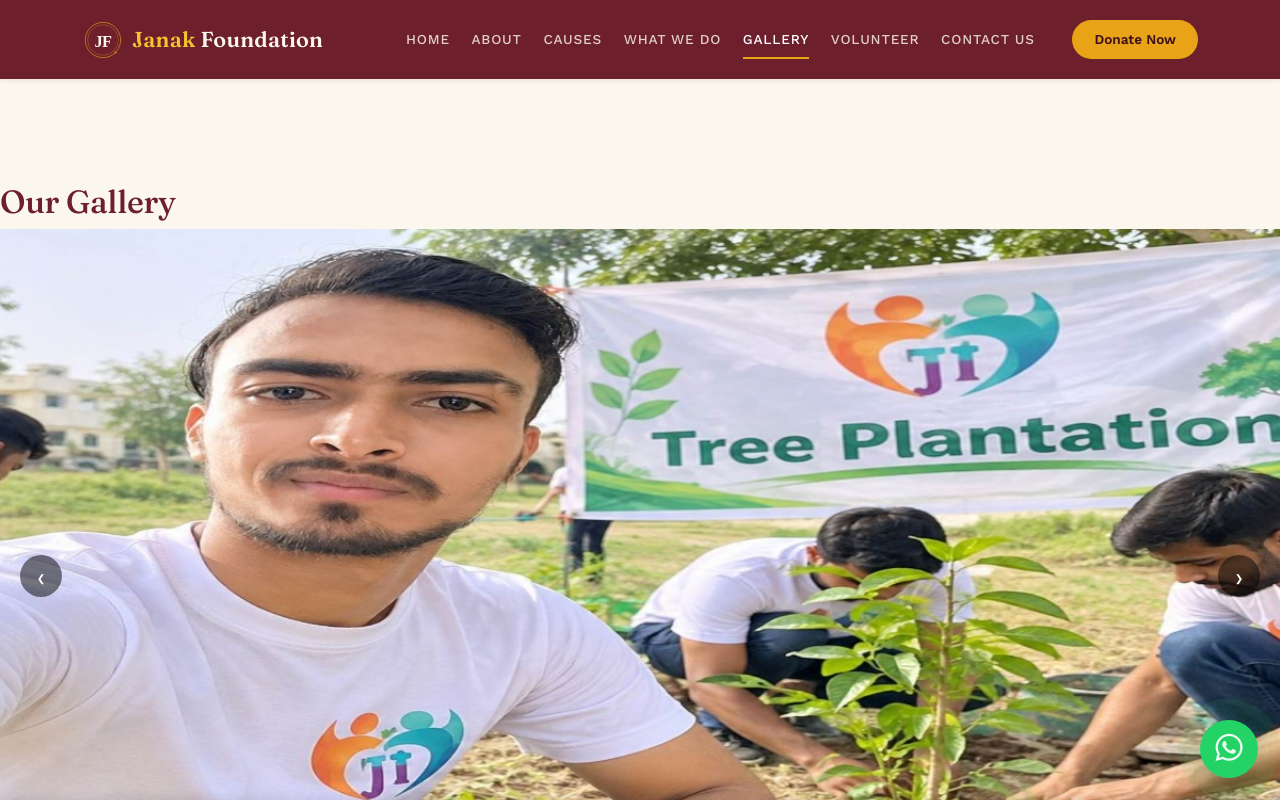
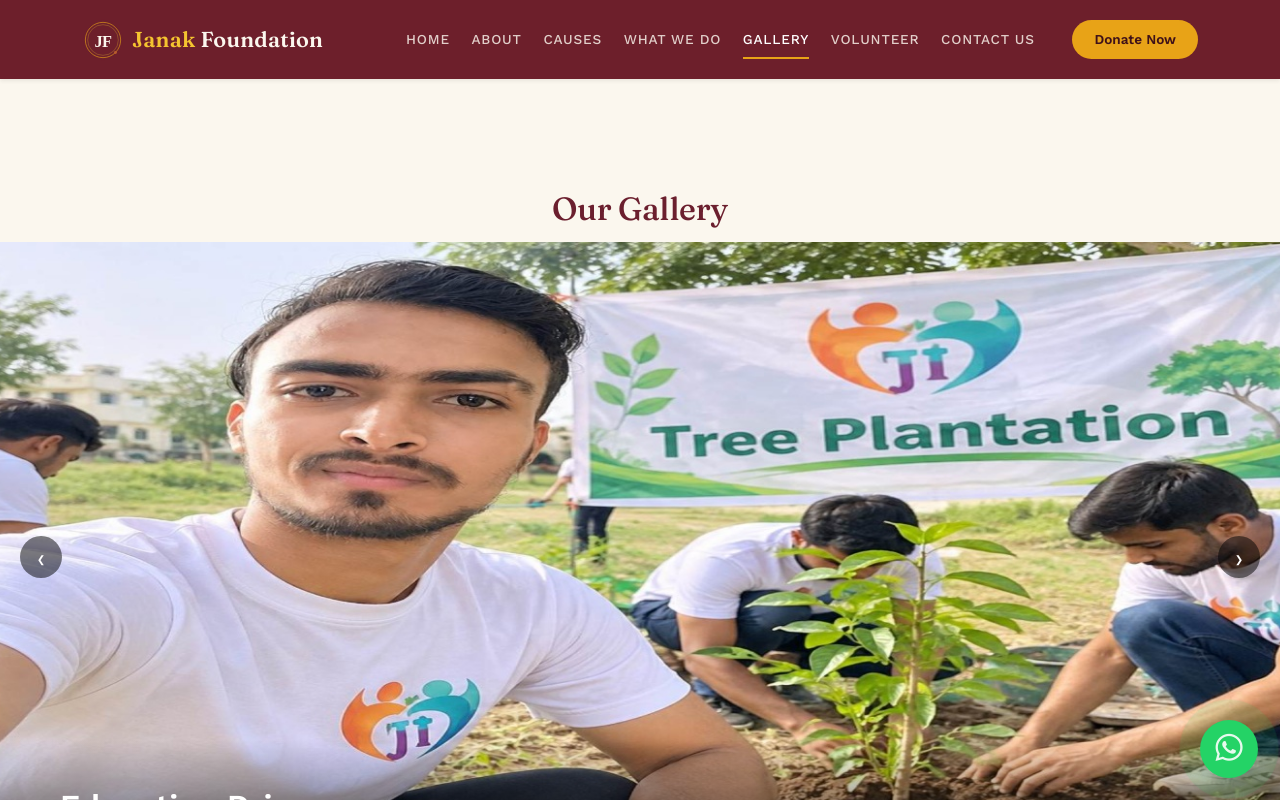
Before and after one commit to Vijayit70/janak-foundation, a React (Vite) app: page /gallery in a window 1280 px wide. Shown: the top 800 px of the page. Built offline with nearby package versions, Linux system fonts and the light colour scheme.

Commit message:
Update gallery padding and slider height
Adjusted gallery padding and slider height for better layout.

```diff
--- a/src/pages/Gallery.css
+++ b/src/pages/Gallery.css
@@ -1,11 +1,18 @@
-.gallery { padding: 107px 0 60px; }
+.gallery { padding: 100px 0 60px; }
+.gallery-heading {
+  text-align: center;
+  font-size: 2rem;
+  margin: 0;
+  padding: 14px 0;
+  color: #6b1f2e;   /* aapke navbar ke maroon se match */
+}
 
 /* ===== SLIDER (full width) ===== */
 .slider {
   position: relative;
   overflow: hidden;
   width: 100%;
-  height: calc(100vh - 107px);
+  height: calc(100vh - 170px);   /* navbar + heading ke neeche ki jagah */
   min-height: 420px;
 }
 .slides { display: flex; height: 100%; transition: transform 0.6s ease; }
```
